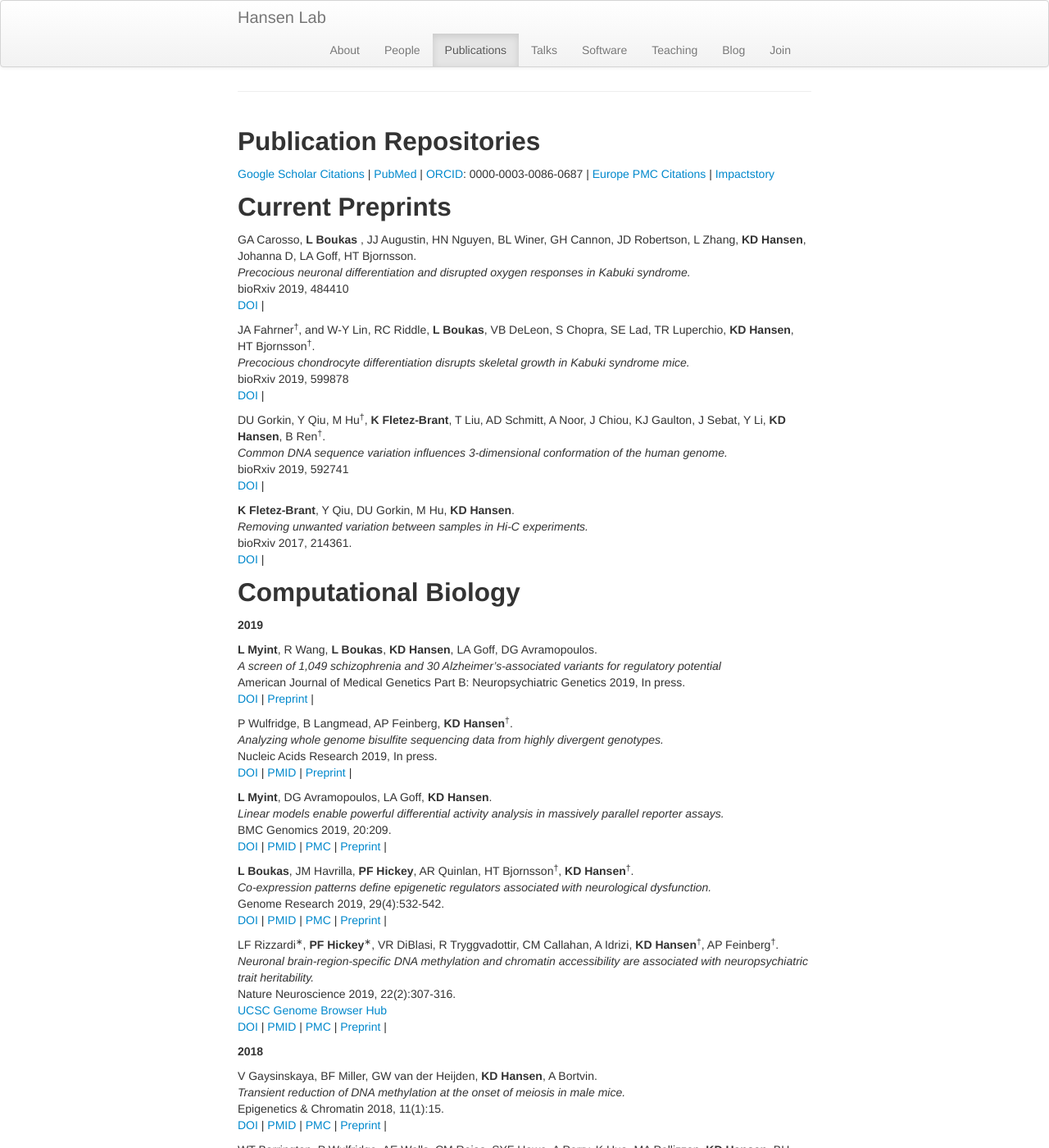
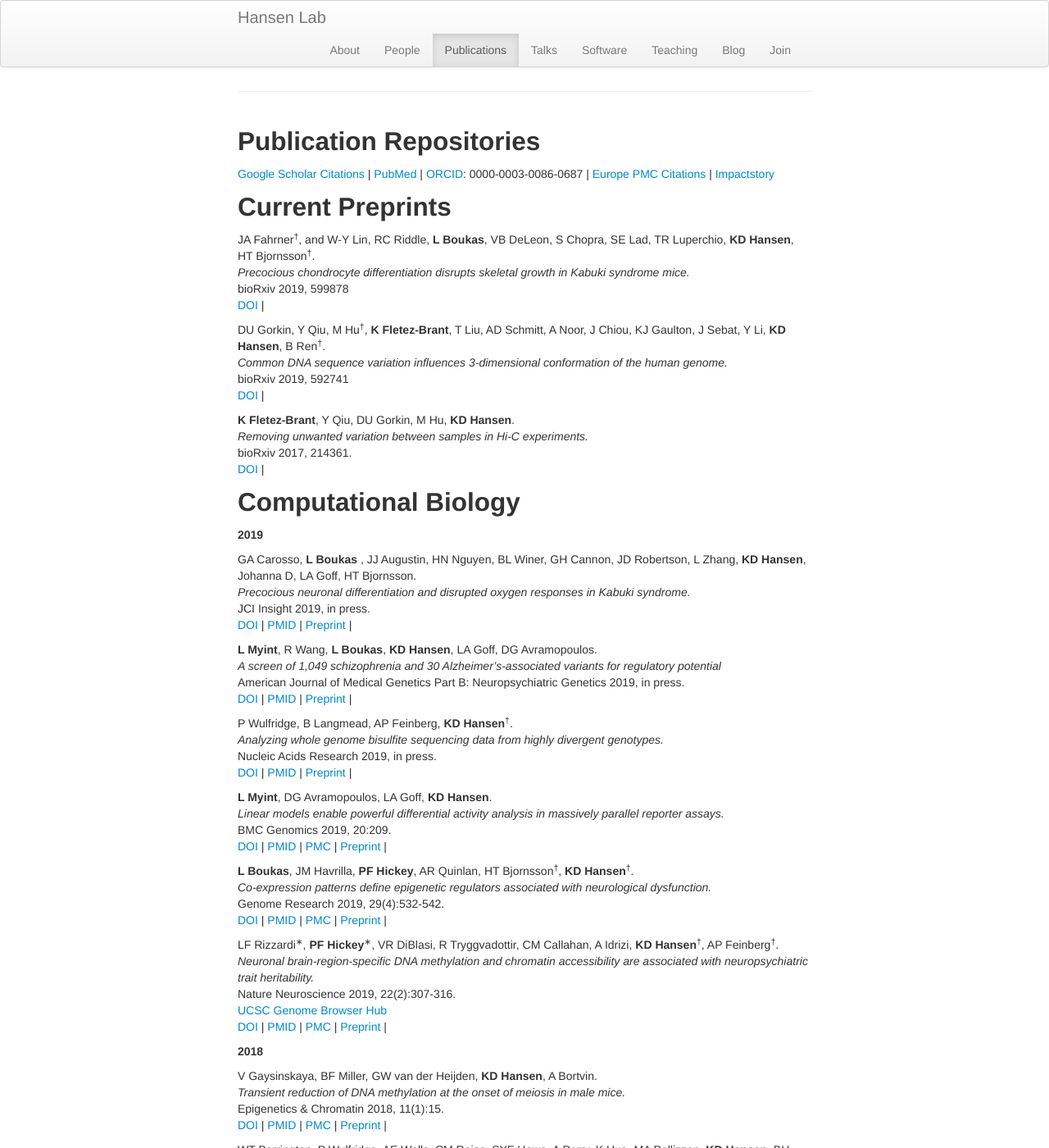
Before and after one commit to hansenlab/hansenlab.github.io, a Jekyll site: the page built from 02-pubs.md, in a window 1280 px wide and 1400 px high. Shown: the whole window at 82% size. Built offline with Jekyll 4.4.1, drawn with Linux system fonts in a browser that asks for light colours; comment, search, counter and statistics services are not loaded; part of the change alters nothing that is shown; some of the changed text lies outside the part shown.

Commit message:
New pubs

```diff
--- a/02-pubs.md
+++ b/02-pubs.md
@@ -20,11 +20,6 @@ Publication Repositories
 Current Preprints
 -----------------
 
-GA Carosso, **L Boukas** , JJ Augustin, HN Nguyen, BL Winer, GH Cannon, JD Robertson, L Zhang, **KD Hansen**, Johanna D, LA Goff, HT Bjornsson.
-_Precocious neuronal differentiation and disrupted oxygen responses in Kabuki syndrome._
-bioRxiv 2019, 484410
-[DOI](https://doi.org/10.1101/484410) |
-<span data-badge-type="4" data-doi="10.1101/484410" data-hide-no-mentions="true" class="altmetric-embed"> </span>
 
 JA Fahrner<sup>&dagger;</sup>, and W-Y Lin, RC Riddle, **L Boukas**, VB DeLeon, S Chopra, SE Lad, TR Luperchio, **KD Hansen**, HT Bjornsson<sup>&dagger;</sup>.
 _Precocious chondrocyte differentiation disrupts skeletal growth in Kabuki syndrome mice._
@@ -50,16 +45,25 @@ Computational Biology
 
 **2019**
 
+GA Carosso, **L Boukas** , JJ Augustin, HN Nguyen, BL Winer, GH Cannon, JD Robertson, L Zhang, **KD Hansen**, Johanna D, LA Goff, HT Bjornsson.
+_Precocious neuronal differentiation and disrupted oxygen responses in Kabuki syndrome._
+JCI Insight 2019, in press.
+[DOI](10.1172/jci.insight.129375) |
+[PMID](http://www.ncbi.nlm.nih.gov/pubmed/31465303) |
+[Preprint](https://doi.org/10.1101/484410) |
+<span data-badge-type="4" data-doi="10.1172/jci.insight.129375" data-hide-no-mentions="true" class="altmetric-embed"> </span>
+
 **L Myint**, R Wang, **L Boukas**, **KD Hansen**, LA Goff, DG Avramopoulos.
 _A screen of 1,049 schizophrenia and 30 Alzheimer's-associated variants for regulatory potential_
-American Journal of Medical Genetics Part B: Neuropsychiatric Genetics 2019, In press.
+American Journal of Medical Genetics Part B: Neuropsychiatric Genetics 2019, in press.
 [DOI](https://doi.org/10.1002/ajmg.b.32761) |
+[PMID](http://www.ncbi.nlm.nih.gov/pubmed/31503409) |
 [Preprint](https://doi.org/10.1101/447557) |
 <span data-badge-type="4" data-doi="10.1002/ajmg.b.32761" data-hide-no-mentions="true" class="altmetric-embed"> </span>
 
 P Wulfridge, B Langmead, AP Feinberg, **KD Hansen**<sup>&dagger;</sup>.
 _Analyzing whole genome bisulfite sequencing data from highly divergent genotypes._
-Nucleic Acids Research 2019, In press.
+Nucleic Acids Research 2019, in press.
 [DOI](https://doi.org/10.1093/nar/gkz674) |
 [PMID](http://www.ncbi.nlm.nih.gov/pubmed/31392989) |
 [Preprint](https://doi.org/10.1101/076844) |
@@ -549,6 +553,12 @@ Leanpub, 2016.
 Published Preprints
 -------------------
 
+GA Carosso, **L Boukas** , JJ Augustin, HN Nguyen, BL Winer, GH Cannon, JD Robertson, L Zhang, **KD Hansen**, Johanna D, LA Goff, HT Bjornsson.
+_Precocious neuronal differentiation and disrupted oxygen responses in Kabuki syndrome._
+bioRxiv 2019, 484410
+[DOI](https://doi.org/10.1101/484410) |
+<span data-badge-type="4" data-doi="10.1101/484410" data-hide-no-mentions="true" class="altmetric-embed"> </span>
+
 **L Myint**, R Wang, **L Boukas**, **KD Hansen**, LA Goff, DG Avramopoulos.
 _Testing the Regulatory Consequences of 1,049 Schizophrenia Associated Variants With a Massively Parallel Reporter Assay._
 bioRxiv 2018, 447557
```
